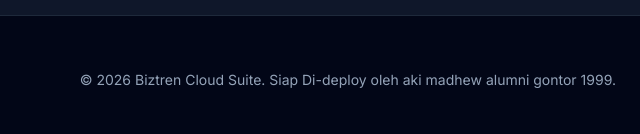
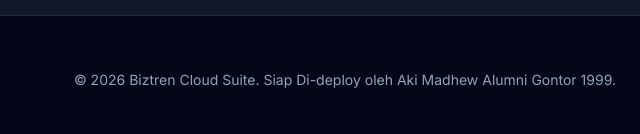
Before and after one commit to Biztren-Cloud/biztren-cloud-iklan, a plain HTML site: page index.html in a window 1280 px wide. Shown: the part 1905-2039 px from the top of the page, 640-1280 px from the left. Drawn offline with nearby package versions, Linux system fonts and the light colour scheme.

Commit message:
Update index.html

```diff
--- a/index.html
+++ b/index.html
@@ -17,7 +17,7 @@
     <header class="fixed top-0 left-0 right-0 bg-white/80 backdrop-blur-md border-b border-slate-100 z-50">
         <div class="max-w-7xl mx-auto px-6 h-20 flex justify-between items-center">
             <div class="flex items-center space-x-3">
-                <!-- Ikon Logo Awan Digital -->
+                <!-- Ikon Logo Awan Digital Resmi -->
                 <div class="w-10 h-10 rounded-xl bg-indigo-600 flex items-center justify-center text-white shadow-lg shadow-indigo-200">
                     <svg class="w-6 h-6" fill="none" stroke="currentColor" stroke-width="2" viewBox="0 0 24 24" xmlns="http://www.w3.org/2000/svg">
                         <path stroke-linecap="round" stroke-linejoin="round" d="M3 15a4 4 0 004 4h10a4 4 0 003.874-3.03M15 11l-3-3m0 0l-3 3m3-3v7.5M19.5 10.5c0-2.485-2.015-4.5-4.5-4.5-1.08 0-2.07.388-2.828 1.03A5.5 5.5 0 006 10.5c0 2.378 1.554 4.394 3.684 5.09"></path>
@@ -35,6 +35,7 @@
             </div>
         </div>
     </header>
+
     <!-- Hero Section -->
     <section class="pt-32 pb-20 md:pt-44 md:px-6 relative overflow-hidden bg-gradient-to-b from-indigo-50/50 via-white to-white">
         <div class="max-w-7xl mx-auto px-6 text-center relative z-10">
@@ -210,7 +211,6 @@
     </section>
 
     <!-- Footer -->
-    <!-- Footer -->
     <footer class="bg-slate-950 text-slate-400 py-12 border-t border-slate-800 text-sm">
         <div class="max-w-7xl mx-auto px-6 flex flex-col md:flex-row justify-between items-center gap-6">
             <div class="flex items-center space-x-3">
@@ -221,9 +221,10 @@
                 </div>
                 <span class="text-white font-bold tracking-tight">Biztren Cloud Indonesia</span>
             </div>
-            <p>&copy; 2026 Biztren Cloud Suite. Siap Di-deploy oleh aki madhew alumni gontor 1999.</p>
+            <p>&copy; 2026 Biztren Cloud Suite. Siap Di-deploy oleh Aki Madhew Alumni Gontor 1999.</p>
         </div>
     </footer>
+
     <!-- Script Tab Interaktif -->
     <script>
         function switchTab(type) {
```
